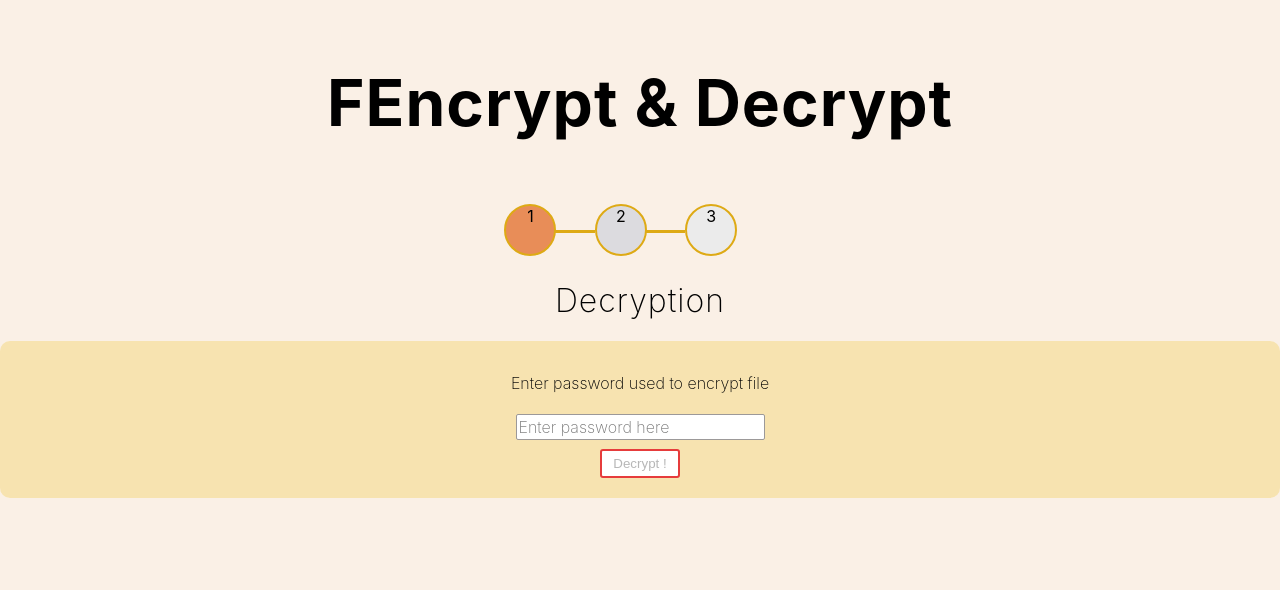
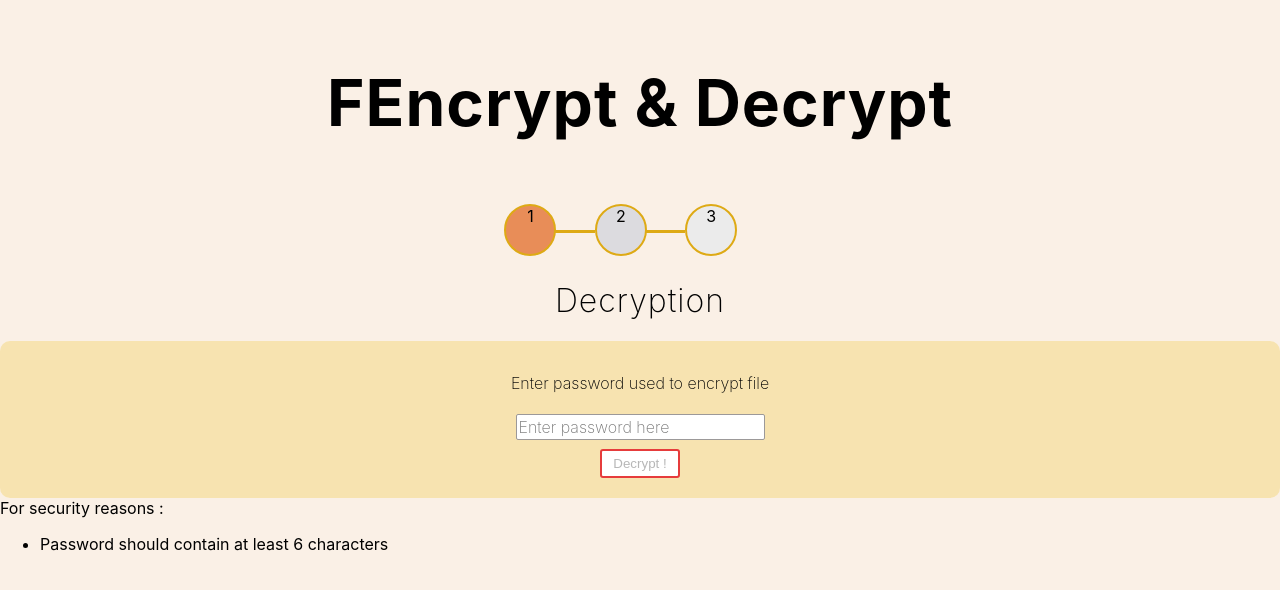
Before and after one commit to kamilwoloszyn/FEncrypt, a React (Create React App) app: page /decrypt in a window 1280 px wide. Shown: the top 590 px of the page. Built offline with nearby package versions, Linux system fonts and the light colour scheme.

Commit message:
Moved warning blok into new file

```diff
--- a/src/components/Decryption.tsx
+++ b/src/components/Decryption.tsx
@@ -6,7 +6,9 @@ import { Link } from 'react-router-dom';
 import { Row } from '../styles/layout/layout';
 import { useDispatch } from 'react-redux';
 import { SetStep } from '../redux/action';
-import { PasswordContext, PasswordState, ActionToDo,ActionToDoContext } from '../context/context';
+import { PasswordContext, PasswordState, ActionToDo, ActionToDoContext } from '../context/context';
+import { Warning } from '../styles/modal';
+
 import '../styles/scss/shared/modal.scss';
 import '../styles/scss/shared/responsive.scss';
 import '../styles/scss/encrypt.scss';
@@ -36,7 +38,6 @@ export const Decryption: React.FC<Props> = (Props) => {
       globalPassword.SetUsedPassword(passwordRef.current.value)
     } else {
       setGlobalButtonState(true);
-      // set warning
     }
   }
   useEffect(() => {
@@ -63,6 +64,12 @@ export const Decryption: React.FC<Props> = (Props) => {
              </form>
            </div>
          </Row>
+          <Warning show={globalButtonState}>
+          For security reasons :
+                <ul>
+                  <li>Password should contain at least 6 characters</li>
+                </ul>
+          </Warning>
         </DecryptionWrapper>
   )
   } else {
--- a/src/components/Encryption.tsx
+++ b/src/components/Encryption.tsx
@@ -6,7 +6,8 @@ import {FormLabelBlock, FormInputBlock } from '../styles/forms';
 import { Link } from 'react-router-dom';
 import { useDispatch } from 'react-redux';
 import { SetStep } from '../redux/action';
-import { PasswordContext, PasswordState, ActionToDo,ActionToDoContext } from '../context/context';
+import { PasswordContext, PasswordState, ActionToDo, ActionToDoContext } from '../context/context';
+import { Warning } from '../styles/modal';
 import '../styles/scss/encrypt.scss';
 import '../styles/scss/shared/text.scss';
 import '../styles/scss/shared/modal.scss';
@@ -17,9 +18,6 @@ const EncryptionWrapper = styled.div<EncryptionWrapperProps>`
 display:${({ Show }) => Show ? 'block':'none'}
 `
 
-const Warning = styled.div<EncryptionWrapperProps>`
-${({ Show }) => Show ? '':'display:none !important'}
-`
 interface EncryptionWrapperProps {
 Show: boolean
 }
@@ -76,7 +74,7 @@ export const Encryption: React.FC<Props> = (Props) => {
         </Col>
         <Col className="responsive-justify-center">
         <div>
-            <Warning Show={disabledButton} className="modal-theme">
+            <Warning show={disabledButton} className="modal-theme">
               For security reasons :
                <ul>
                 <li>Password should contain at least 6 characters</li>
--- /dev/null
+++ b/src/styles/modal.tsx
@@ -0,0 +1,9 @@
+import styled from 'styled-components';
+
+interface WarningModalProps {
+  show: boolean;
+}
+
+export const Warning = styled.div<WarningModalProps>`
+${({ show }) => show ? '':'display:none !important'}
+`
```
Also changed, not shown: 1 other file (tests, documents, lock files or other folders).
